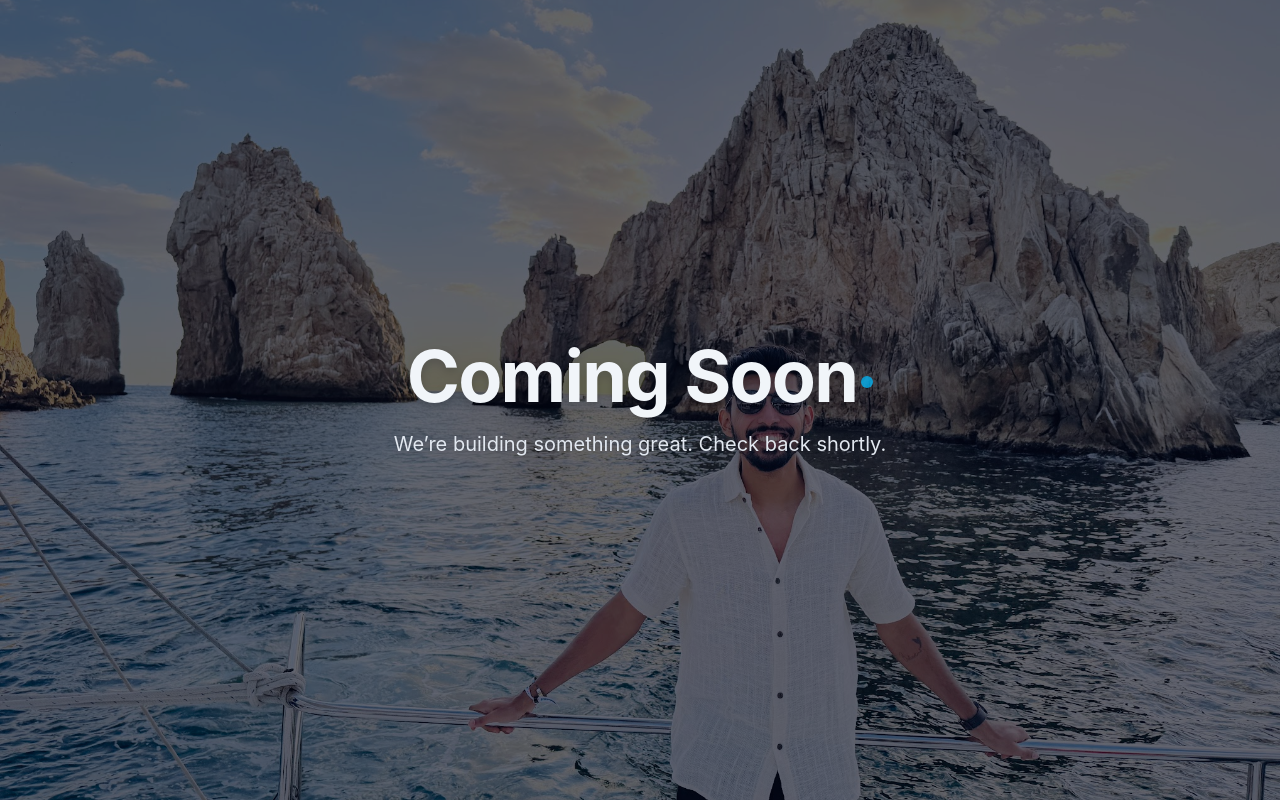
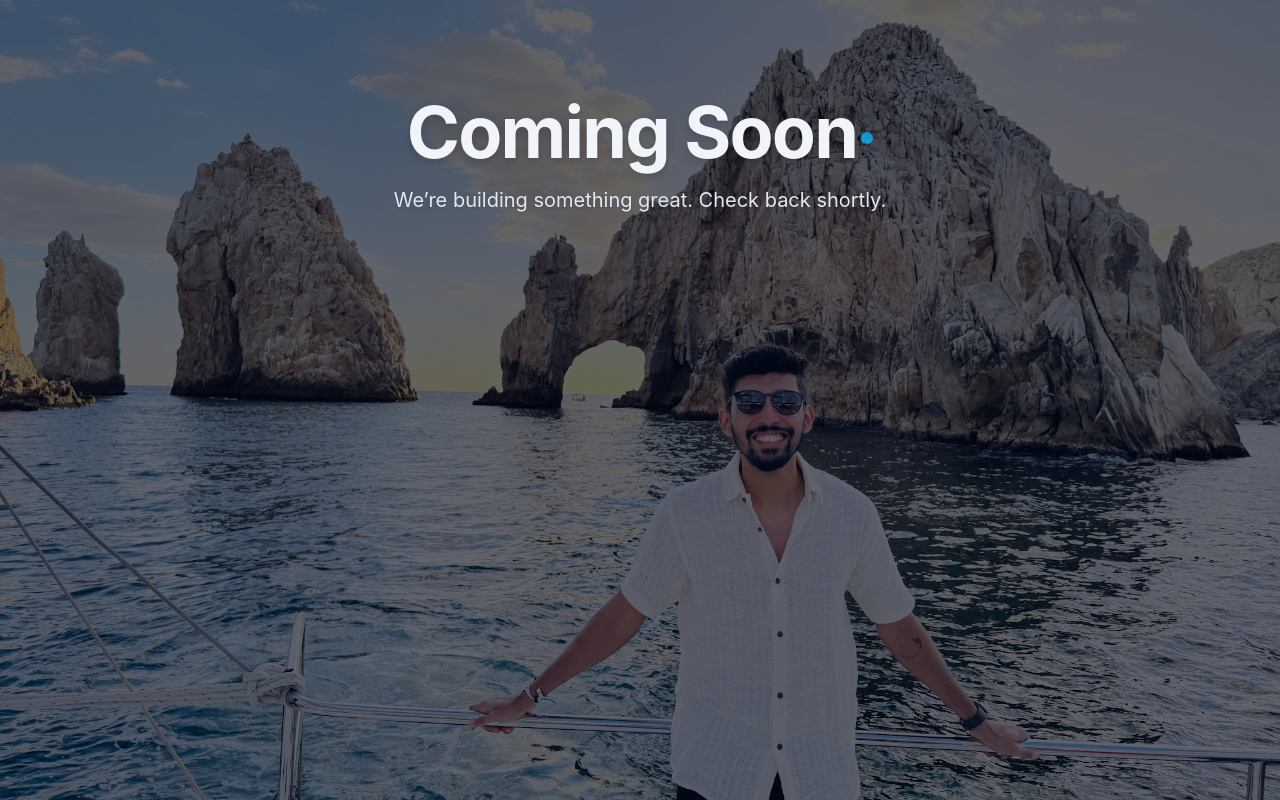
Before and after one commit to aditpatil10/adi10_website, a React (Vite) app: page / in a window 1280 px wide. Built offline with nearby package versions, Linux system fonts and the light colour scheme.

Commit message:
Move Coming Soon text to top of page

```diff
--- a/src/App.tsx
+++ b/src/App.tsx
@@ -3,7 +3,7 @@ import background from './assets/background.jpg'
 function App() {
   return (
     <main
-      className="relative flex min-h-full items-center justify-center bg-slate-900 bg-cover bg-center px-6 text-center text-slate-100"
+      className="relative flex min-h-full flex-col items-center justify-start bg-slate-900 bg-cover bg-center px-6 pt-16 text-center text-slate-100 sm:pt-24"
       style={{ backgroundImage: `url(${background})` }}
     >
       {/* Dark overlay to keep the text readable over the photo */}
```
